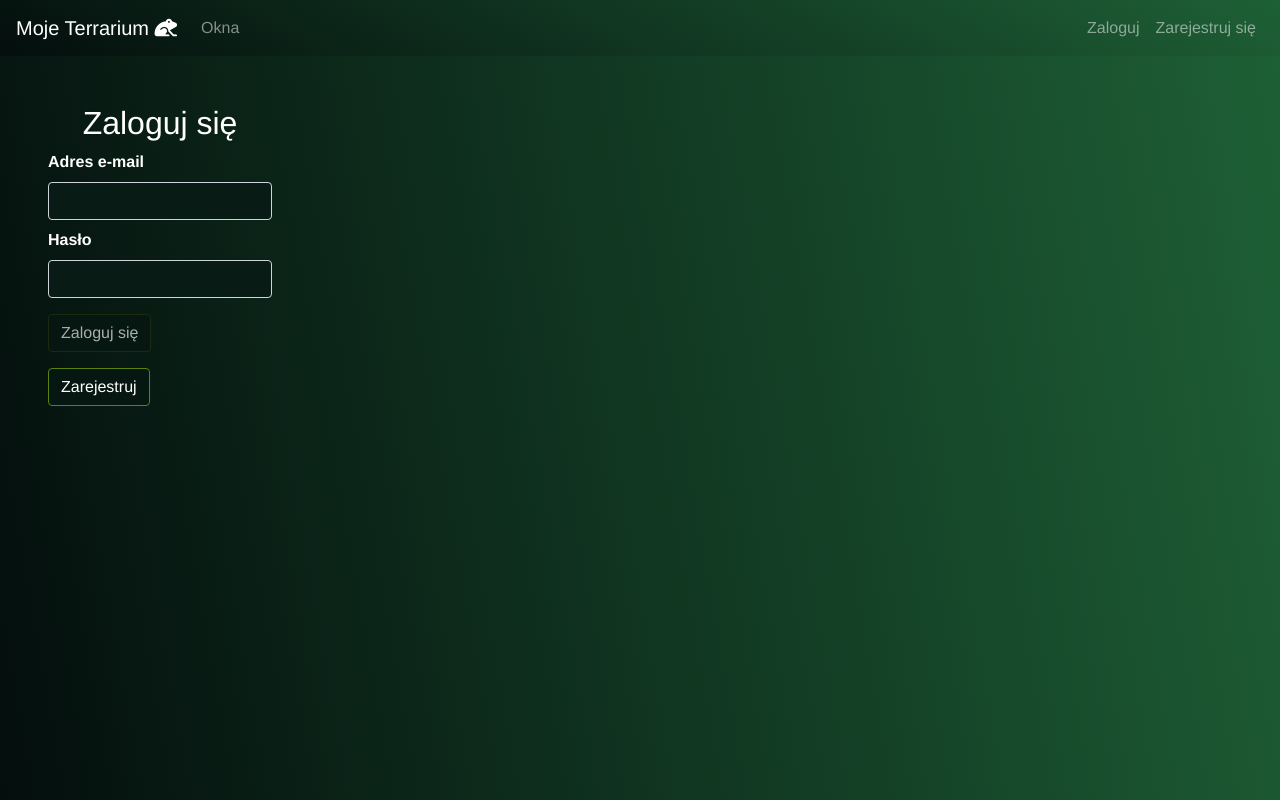
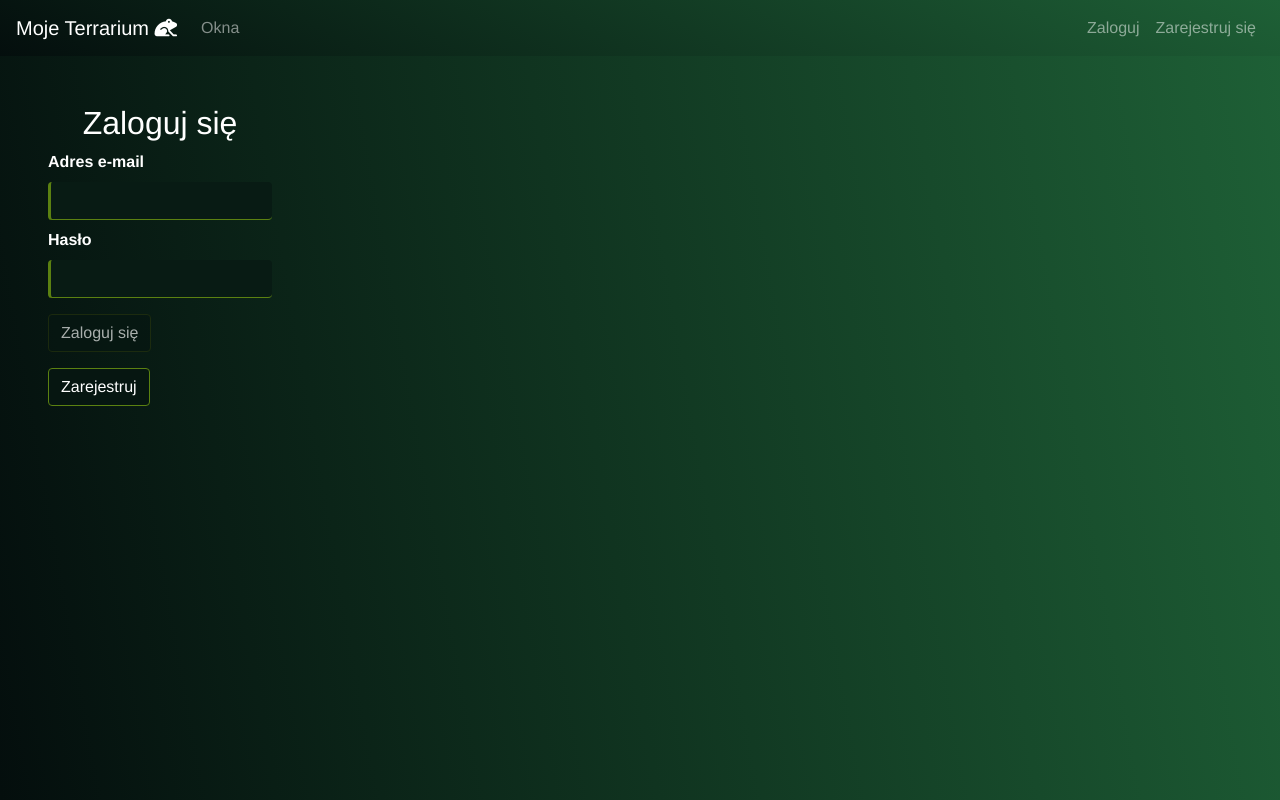
Before and after one commit to Zhorin9/aspnetcore-terrristics-application, a Vue app in the folder src/Web/client-app/: page /#/LoginPage in a window 1280 px wide. Built offline with nearby package versions, Linux system fonts and the light colour scheme.

Commit message:
Added vee-validation. Added component for display validation messages

```diff
--- a/src/Web/client-app/package.json
+++ b/src/Web/client-app/package.json
@@ -12,6 +12,7 @@
     "bootstrap": "^4.3.1",
     "bootstrap-vue": "^2.0.0-rc.9",
     "core-js": "^2.6.5",
+    "vee-validate": "^2.2.13",
     "vue": "^2.6.10",
     "vue-router": "^3.0.6",
     "vuex": "^3.1.1"
--- a/src/Web/client-app/src/App.vue
+++ b/src/Web/client-app/src/App.vue
@@ -40,4 +40,12 @@
         height: 100%;
         background-image: linear-gradient(80deg, #040E0D, #1E6036);
     }
+
+    .form-control.is-invalid {
+        border-left: 3px solid #b4241f;
+        border-right: none;
+        border-top: none;
+        border-bottom: 1px solid #b4241f;
+        background-image: none;
+    }
 </style>
--- /dev/null
+++ b/src/Web/client-app/src/components/common/ValidationMessages.vue
@@ -0,0 +1,24 @@
+<template>
+    <ul>
+        <li v-for="(error, index) in errorsList" :key="index">
+            {{error}}
+        </li>
+    </ul>
+</template>
+
+<script>
+    export default {
+        name: "ValidationMessage",
+        props: ["errorsList"],
+    }
+</script>
+
+<style scoped>
+    ul {
+        list-style-type: none;
+        margin: 0;
+        padding: 0;
+        font-size: 0.8em;
+        color: #b42424;
+    }
+</style>
--- a/src/Web/client-app/src/components/user/LoginPage.vue
+++ b/src/Web/client-app/src/components/user/LoginPage.vue
@@ -6,13 +6,23 @@
             <li v-if="badLogin" class="text-left">Sprawdź czy wprowadziłeś poprawne dane</li>
             <div class="form-groups form-label">
                 <label for="email">Adres e-mail</label>
-                <input type="text" v-model="email" name="email" class="form-control" :class="{ 'is-invalid': submitted && errors.includes('email') }" />
-                <div v-show="errors.includes('email') && email" class="invalid-feedback">Adres email jest niepoprawny.</div>
+                <input
+                    v-model="email"
+                    v-validate="'required|email'"
+                    data-vv-as="Adres Email"
+                    name="login.email"
+                    class="form-control" :class="{ 'is-invalid': errors.collect('login.email').length > 0 }" />
+                <validation-messages :errors-list="errors.collect('login.email')"/>
             </div>
             <div class="form-group form-label">
                 <label htmlFor="password">Hasło</label>
-                <input type="password" v-model="password" name="password" class="form-control" :class="{ 'is-invalid': submitted && !password }" />
-                <div v-show="submitted && !password" class="invalid-feedback">Hasło jest wymagane</div>
+                <input v-model="password"
+                       v-validate="'required'"
+                       data-vv-as="Hasło"
+                       type="password"
+                       name="login.password"
+                       class="form-control" :class="{ 'is-invalid': errors.first('login.password') }" />
+                <validation-messages :errors-list="errors.collect('login.password')"/>
             </div>
             <div class="form-group">
                 <button type="submit" class="btn btn-green" :disabled="isDisabled">Zaloguj się</button>
@@ -25,7 +35,6 @@
 </template>
 
 <script>
-import { isEmail } from '../../helpers/validators';
 import types from "../../store/types";
 
 export default {
@@ -34,8 +43,7 @@ export default {
         return {
             email: "",
             password: "",
-            submitted: false,
-            errors: [],
+            submitted: false
         };
     },
     computed: {
@@ -56,21 +64,13 @@ export default {
         handleSubmit(e) {
             this.submitted = true;
 
-            if(this.validate()){
+            if (this.validate()) {
                 return;
             }
-            const { email, password } = this;
+            const {email, password} = this;
             if (email && password) {
-                this.$store.dispatch(types.actions.AUTHENTICATION_LOGIN, { email, password });
+                this.$store.dispatch(types.actions.AUTHENTICATION_LOGIN, {email, password});
             }
-        },
-        validate() {
-            this.errors = [];
-            if(!isEmail(this.email)){
-                this.errors.push('email');
-            }
-
-            return this.errors.length;
         }
     }
 }
@@ -88,6 +88,10 @@ export default {
 }
 .form-control{
     background-color: #081b14;
+    border-left: 3px solid #5b8111;
+    border-right: none;
+    border-top: none;
+    border-bottom: 1px solid #5b8111;
 }
 .form-control:focus {
     color: #fff;
@@ -97,11 +101,6 @@ export default {
     -webkit-box-shadow: 0 0 0 0.2rem rgba(0, 123, 255, 0.25);
     box-shadow: 0 0 0 0.2rem rgba(37, 123, 28, 0.25);
 }
-.form-control.is-invalid {
-    border: 2px solid #b42424;
-    background-color: #081b14;
-}
-
 .btn-green {
     display: block;
     color: #fff;
--- a/src/Web/client-app/src/main.js
+++ b/src/Web/client-app/src/main.js
@@ -14,6 +14,16 @@ import App from './App.vue';
 Vue.use(BootstrapVue);
 Vue.config.productionTip = false;
 
+//Set global validation message component
+import ValidationMessages from "./components/common/ValidationMessages";
+Vue.component('validation-messages', ValidationMessages);
+
+//Set vee-validate
+import VeeValidate, { Validator } from 'vee-validate';
+import pl from 'vee-validate/dist/locale/pl';
+Vue.use(VeeValidate);
+Validator.localize('pl', pl);
+
 // Setup axios as the Vue default $http library
 axios.defaults.baseURL = 'http://localhost:5000';
 Vue.prototype.$http = axios;
--- a/src/Web/client-app/src/store/alert.module.js
+++ b/src/Web/client-app/src/store/alert.module.js
@@ -11,6 +11,9 @@ const getters = {
 const mutations = {
     [types.mutations.ALERT_FAILED_LOGIN](state, payload){
         state.FailedLogin = payload.value;
+    },
+    [types.mutations.ALERT_SUCCESS_LOGIN](){
+        state.FailedLogin = {};
     },
 };
 
--- a/src/Web/client-app/src/store/types.js
+++ b/src/Web/client-app/src/store/types.js
@@ -9,7 +9,8 @@ const mutations = {
     AUTHENTICATION_UPDATE_CURRENT_USER: "AUTHENTICATION_UPDATE_CURRENT_USER",
     AUTHENTICATION_SET_STATE_TO_LOGGED: "AUTHENTICATION_SET_STATE_TO_LOGGED",
 
-    ALERT_FAILED_LOGIN: "ALERT_FAILED_LOGIN"
+    ALERT_FAILED_LOGIN: "ALERT_FAILED_LOGIN",
+    ALERT_SUCCESS_LOGIN: "ALERT_SUCCESS_LOGIN"
 };
 
 const actions = {
```
Also changed, not shown: 1 other file (tests, documents, lock files or other folders).
